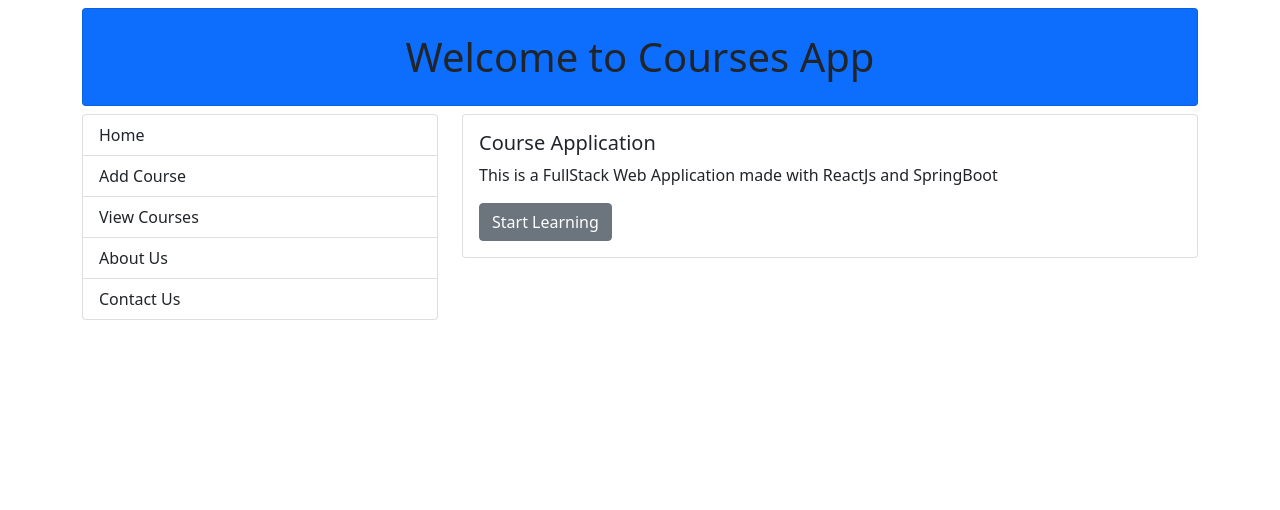
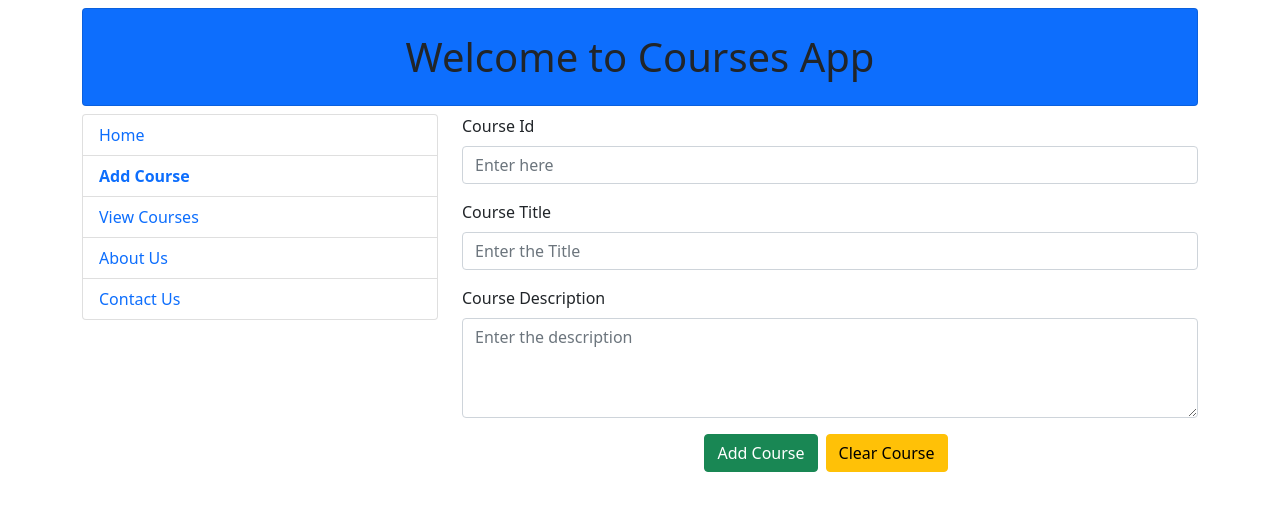
Before and after one commit to sandipswain/Course-Selection-App, a React (Create React App) app in the folder frontend/: page /addCourse in a window 1280 px wide. Shown: the top 510 px of the page. Built offline with nearby package versions, Linux system fonts and the light colour scheme.

Commit message:
Added Router to the Application

```diff
--- a/frontend/package.json
+++ b/frontend/package.json
@@ -10,6 +10,7 @@
     "bootstrap": "^5.1.3",
     "react": "^18.0.0",
     "react-dom": "^18.0.0",
+    "react-router-dom": "^6.3.0",
     "react-scripts": "5.0.1",
     "react-toastify": "^8.2.0",
     "reactstrap": "^9.0.2",
--- a/frontend/src/App.js
+++ b/frontend/src/App.js
@@ -3,6 +3,9 @@ import { Col, Container, Row } from "reactstrap";
 import Header from "./components/Header";
 import LeftMenu from "./components/LeftMenu";
 import Home from "./components/Home";
+import { Routes, Route } from "react-router-dom";
+import AddCourse from "./components/AddCourse";
+import AllCourses from "./components/AllCourses";
 
 function App() {
   // const btnHandler = () => toast.success("Done", { position: "bottom-right" });
@@ -17,7 +20,11 @@ function App() {
             <LeftMenu />
           </Col>
           <Col md={8}>
-            <Home />
+            <Routes>
+              <Route path="/" element={<Home />} />
+              <Route path="addCourse" element={<AddCourse />} />
+              <Route path="allCourses" element={<AllCourses />} />
+            </Routes>
           </Col>
         </Row>
       </Container>
--- a/frontend/src/components/LeftMenu.js
+++ b/frontend/src/components/LeftMenu.js
@@ -1,24 +1,41 @@
 import React from "react";
+import { NavLink } from "react-router-dom";
 import { ListGroup, ListGroupItem } from "reactstrap";
 
 function LeftMenu() {
+  const navLinkStyles = ({ isActive }) => {
+    return {
+      fontWeight: isActive ? "bold" : "normal",
+      textDecoration: "none",
+    };
+  };
   return (
     <>
       <ListGroup>
-        <ListGroupItem tag="a" href="#!" action>
-          Home
+        <ListGroupItem>
+          <NavLink style={navLinkStyles} to="/">
+            Home
+          </NavLink>
         </ListGroupItem>
-        <ListGroupItem tag="a" href="#!" action>
-          Add Course
+        <ListGroupItem>
+          <NavLink style={navLinkStyles} to="/addCourse">
+            Add Course
+          </NavLink>
         </ListGroupItem>
-        <ListGroupItem tag="a" href="#!" action>
-          View Courses
+        <ListGroupItem>
+          <NavLink style={navLinkStyles} to="/allCourses">
+            View Courses
+          </NavLink>
         </ListGroupItem>
-        <ListGroupItem tag="a" href="#!" action>
-          About Us
+        <ListGroupItem>
+          <NavLink style={navLinkStyles} to="/aboutUs">
+            About Us
+          </NavLink>
         </ListGroupItem>
-        <ListGroupItem tag="a" href="#!" action>
-          Contact Us
+        <ListGroupItem>
+          <NavLink style={navLinkStyles} to="/contactUs">
+            Contact Us
+          </NavLink>
         </ListGroupItem>
       </ListGroup>
     </>
--- a/frontend/src/index.js
+++ b/frontend/src/index.js
@@ -4,10 +4,13 @@ import "./index.css";
 import App from "./App";
 import "bootstrap/dist/css/bootstrap.min.css";
 import "react-toastify/dist/ReactToastify.css";
+import { BrowserRouter as Router } from "react-router-dom";
 
 const root = ReactDOM.createRoot(document.getElementById("root"));
 root.render(
   <React.StrictMode>
-    <App />
+    <Router>
+      <App />
+    </Router>
   </React.StrictMode>
 );
```
Also changed, not shown: 1 other file (tests, documents, lock files or other folders).
